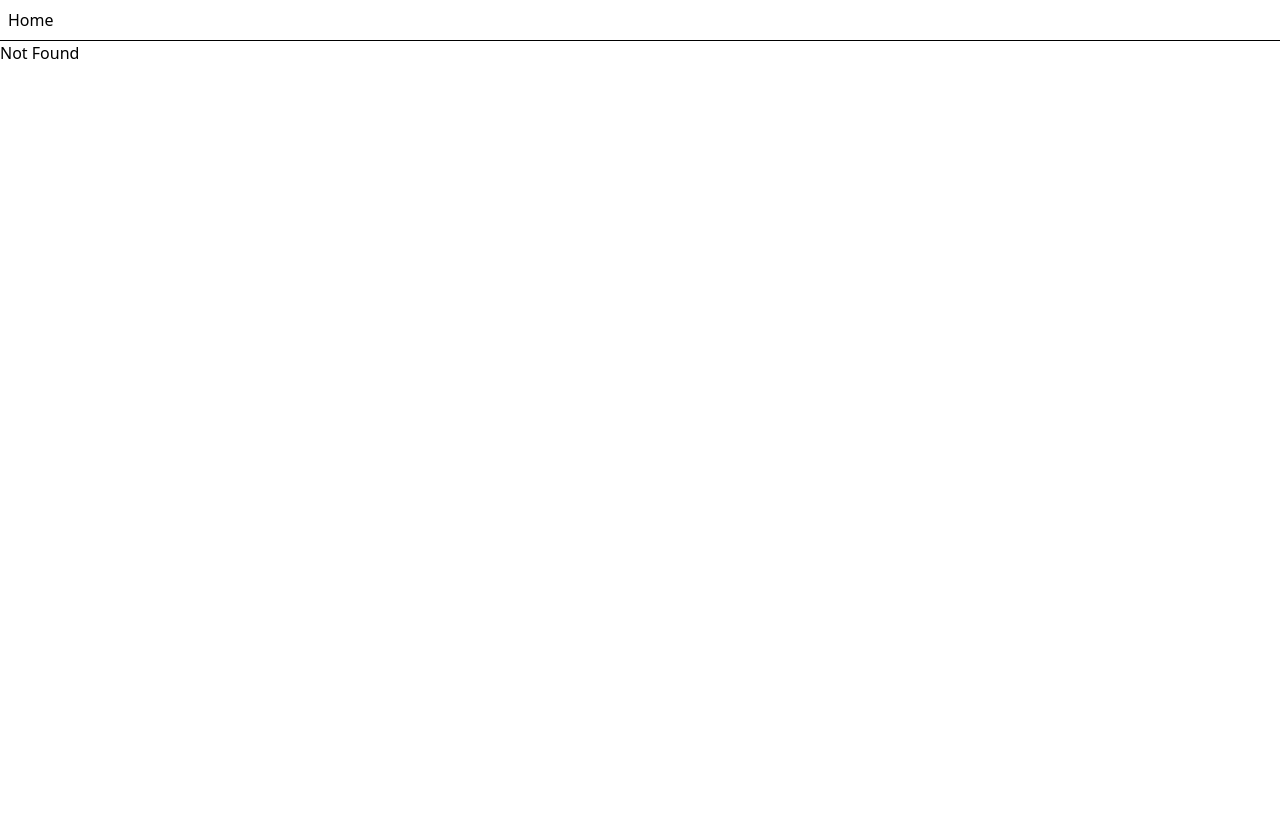
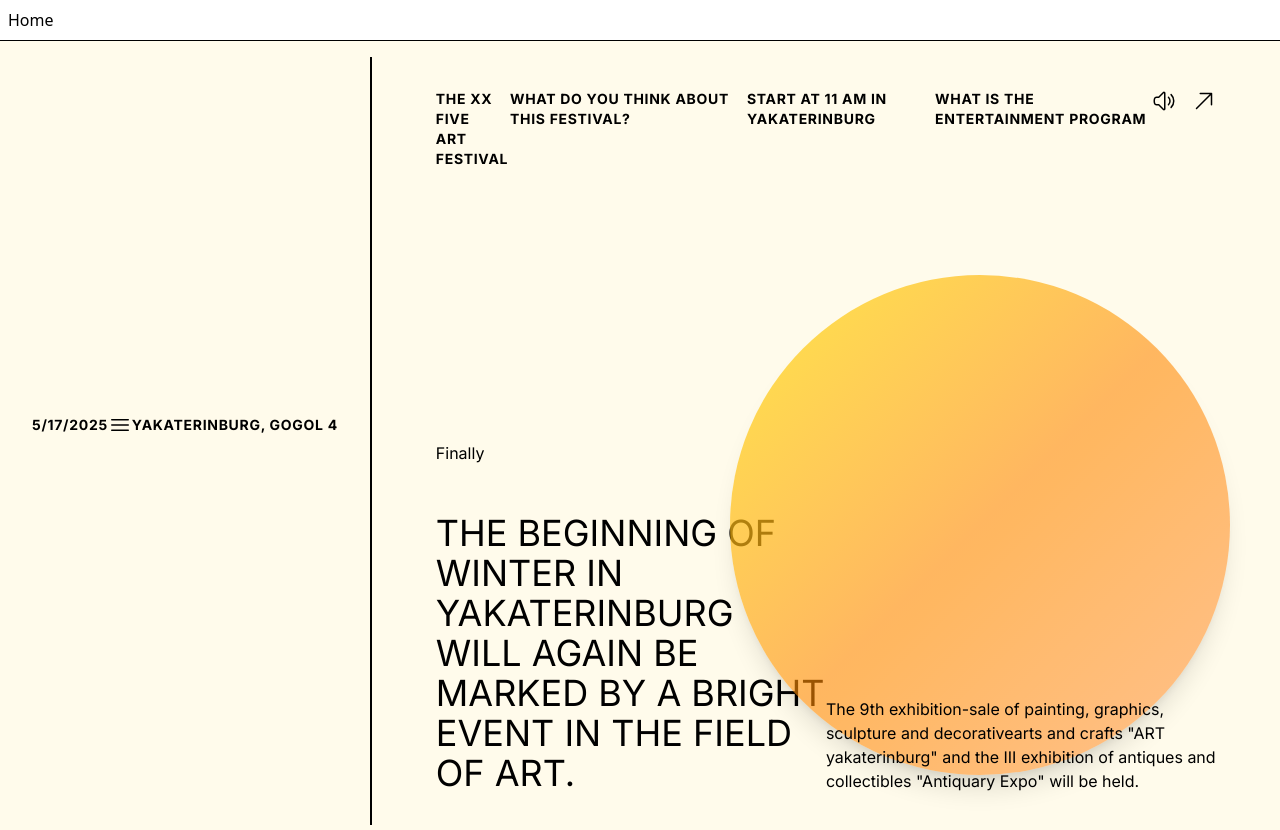
Before and after one commit to Angelxv01/frontend-master, a React (Vite) app: page /art-yakaterinburg in a window 1280 px wide. Before the commit this address had no page. Shown: the top 830 px of the page. Before the commit the page ends 800 px from the top, so only its background shows below. Built offline with nearby package versions, Linux system fonts and the light colour scheme.

Commit message:
art-yakaterinburg

```diff
--- a/package.json
+++ b/package.json
@@ -10,6 +10,7 @@
     "preview": "vite preview"
   },
   "dependencies": {
+    "@heroicons/react": "^2.2.0",
     "@tailwindcss/vite": "^4.1.7",
     "@tanstack/react-router": "^1.120.5",
     "@tanstack/react-router-devtools": "^1.120.6",
--- a/src/routeTree.gen.ts
+++ b/src/routeTree.gen.ts
@@ -17,6 +17,7 @@ import { Route as ReferencesIndexImport } from './routes/references/index'
 import { Route as RecipePageMainIndexImport } from './routes/recipe-page-main/index'
 import { Route as NorwayMountainsIndexImport } from './routes/norway-mountains/index'
 import { Route as BlogPreviewCardMainIndexImport } from './routes/blog-preview-card-main/index'
+import { Route as ArtYakaterinburgIndexImport } from './routes/art-yakaterinburg/index'
 
 // Create/Update Routes
 
@@ -57,6 +58,12 @@ const BlogPreviewCardMainIndexRoute = BlogPreviewCardMainIndexImport.update({
   getParentRoute: () => rootRoute,
 } as any)
 
+const ArtYakaterinburgIndexRoute = ArtYakaterinburgIndexImport.update({
+  id: '/art-yakaterinburg/',
+  path: '/art-yakaterinburg/',
+  getParentRoute: () => rootRoute,
+} as any)
+
 // Populate the FileRoutesByPath interface
 
 declare module '@tanstack/react-router' {
@@ -66,6 +73,13 @@ declare module '@tanstack/react-router' {
       path: '/'
       fullPath: '/'
       preLoaderRoute: typeof IndexImport
+      parentRoute: typeof rootRoute
+    }
+    '/art-yakaterinburg/': {
+      id: '/art-yakaterinburg/'
+      path: '/art-yakaterinburg'
+      fullPath: '/art-yakaterinburg'
+      preLoaderRoute: typeof ArtYakaterinburgIndexImport
       parentRoute: typeof rootRoute
     }
     '/blog-preview-card-main/': {
@@ -110,6 +124,7 @@ declare module '@tanstack/react-router' {
 
 export interface FileRoutesByFullPath {
   '/': typeof IndexRoute
+  '/art-yakaterinburg': typeof ArtYakaterinburgIndexRoute
   '/blog-preview-card-main': typeof BlogPreviewCardMainIndexRoute
   '/norway-mountains': typeof NorwayMountainsIndexRoute
   '/recipe-page-main': typeof RecipePageMainIndexRoute
@@ -119,6 +134,7 @@ export interface FileRoutesByFullPath {
 
 export interface FileRoutesByTo {
   '/': typeof IndexRoute
+  '/art-yakaterinburg': typeof ArtYakaterinburgIndexRoute
   '/blog-preview-card-main': typeof BlogPreviewCardMainIndexRoute
   '/norway-mountains': typeof NorwayMountainsIndexRoute
   '/recipe-page-main': typeof RecipePageMainIndexRoute
@@ -129,6 +145,7 @@ export interface FileRoutesByTo {
 export interface FileRoutesById {
   __root__: typeof rootRoute
   '/': typeof IndexRoute
+  '/art-yakaterinburg/': typeof ArtYakaterinburgIndexRoute
   '/blog-preview-card-main/': typeof BlogPreviewCardMainIndexRoute
   '/norway-mountains/': typeof NorwayMountainsIndexRoute
   '/recipe-page-main/': typeof RecipePageMainIndexRoute
@@ -140,6 +157,7 @@ export interface FileRouteTypes {
   fileRoutesByFullPath: FileRoutesByFullPath
   fullPaths:
     | '/'
+    | '/art-yakaterinburg'
     | '/blog-preview-card-main'
     | '/norway-mountains'
     | '/recipe-page-main'
@@ -148,6 +166,7 @@ export interface FileRouteTypes {
   fileRoutesByTo: FileRoutesByTo
   to:
     | '/'
+    | '/art-yakaterinburg'
     | '/blog-preview-card-main'
     | '/norway-mountains'
     | '/recipe-page-main'
@@ -156,6 +175,7 @@ export interface FileRouteTypes {
   id:
     | '__root__'
     | '/'
+    | '/art-yakaterinburg/'
     | '/blog-preview-card-main/'
     | '/norway-mountains/'
     | '/recipe-page-main/'
@@ -166,6 +186,7 @@ export interface FileRouteTypes {
 
 export interface RootRouteChildren {
   IndexRoute: typeof IndexRoute
+  ArtYakaterinburgIndexRoute: typeof ArtYakaterinburgIndexRoute
   BlogPreviewCardMainIndexRoute: typeof BlogPreviewCardMainIndexRoute
   NorwayMountainsIndexRoute: typeof NorwayMountainsIndexRoute
   RecipePageMainIndexRoute: typeof RecipePageMainIndexRoute
@@ -175,6 +196,7 @@ export interface RootRouteChildren {
 
 const rootRouteChildren: RootRouteChildren = {
   IndexRoute: IndexRoute,
+  ArtYakaterinburgIndexRoute: ArtYakaterinburgIndexRoute,
   BlogPreviewCardMainIndexRoute: BlogPreviewCardMainIndexRoute,
   NorwayMountainsIndexRoute: NorwayMountainsIndexRoute,
   RecipePageMainIndexRoute: RecipePageMainIndexRoute,
@@ -193,6 +215,7 @@ export const routeTree = rootRoute
       "filePath": "__root.jsx",
       "children": [
         "/",
+        "/art-yakaterinburg/",
         "/blog-preview-card-main/",
         "/norway-mountains/",
         "/recipe-page-main/",
@@ -202,6 +225,9 @@ export const routeTree = rootRoute
     },
     "/": {
       "filePath": "index.jsx"
+    },
+    "/art-yakaterinburg/": {
+      "filePath": "art-yakaterinburg/index.jsx"
     },
     "/blog-preview-card-main/": {
       "filePath": "blog-preview-card-main/index.jsx"
--- /dev/null
+++ b/src/routes/art-yakaterinburg/index.jsx
@@ -0,0 +1,63 @@
+import { SpeakerWaveIcon } from "@heroicons/react/24/outline";
+import { ArrowUpRightIcon, Bars3Icon } from "@heroicons/react/24/solid";
+import { createFileRoute } from "@tanstack/react-router";
+export const Route = createFileRoute("/art-yakaterinburg/")({ component: App });
+
+function App() {
+  const today = new Date();
+
+  return (
+    <div className="font-[Inter]">
+      <div className="h-screen">
+        <div className="grid place-items-center h-screen bg-amber-50">
+          <div className="flex w-full h-full py-4 bg-amber-50">
+            <div className="[writing-mode:sideways-lr] [text-orientation:mixed] flex items-center justify-between p-8 pt-0 text-sm font-bold tracking-wider">
+              <div>{today.toLocaleDateString()}</div>
+              <Bars3Icon className="size-6 cursor-pointer" />
+              <div className="uppercase">yakaterinburg, gogol 4</div>
+            </div>
+            <hr className="border h-full" />
+            <div className="py-8 px-16 flex-1 flex flex-col relative z-0">
+              <div class="absolute bottom-[50px] right-[50px] size-[500px] rounded-full bg-gradient-to-br from-yellow-300/80 via-orange-400/60 to-orange-500/40 shadow-xl z-0"></div>
+              <div className="flex justify-between uppercase *:max-w-60 text-sm font-bold tracking-wider">
+                <div>
+                  the xx five
+                  <br />
+                  art festival
+                </div>
+                <div>what do you think about this festival?</div>
+                <div>start at 11 am in yakaterinburg</div>
+                <div>what is the entertainment program</div>
+                <div className="flex gap-4">
+                  <SpeakerWaveIcon className="size-6" />
+                  <ArrowUpRightIcon className="size-6" />
+                </div>
+              </div>
+              <div className="flex-1">
+                {/* icon */}
+                <img src="" alt="" />
+              </div>
+              <div className="flex items-end w-full">
+                <div className="flex-1">
+                  <div>Finally</div>
+                  <div className="max-w-md text-4xl uppercase mt-12">
+                    the beginning of winter in yakaterinburg will again be
+                    marked by a bright event in the field of art.
+                  </div>
+                </div>
+                <div className="flex-1 z-10">
+                  <div className="max-w-lg mx-auto">
+                    The 9th exhibition-sale of painting, graphics, sculpture and
+                    decorativearts and crafts "ART yakaterinburg" and the III
+                    exhibition of antiques and collectibles "Antiquary Expo"
+                    will be held.
+                  </div>
+                </div>
+              </div>
+            </div>
+          </div>
+        </div>
+      </div>
+    </div>
+  );
+}
```
Also changed, not shown: 1 other file (tests, documents, lock files or other folders).
